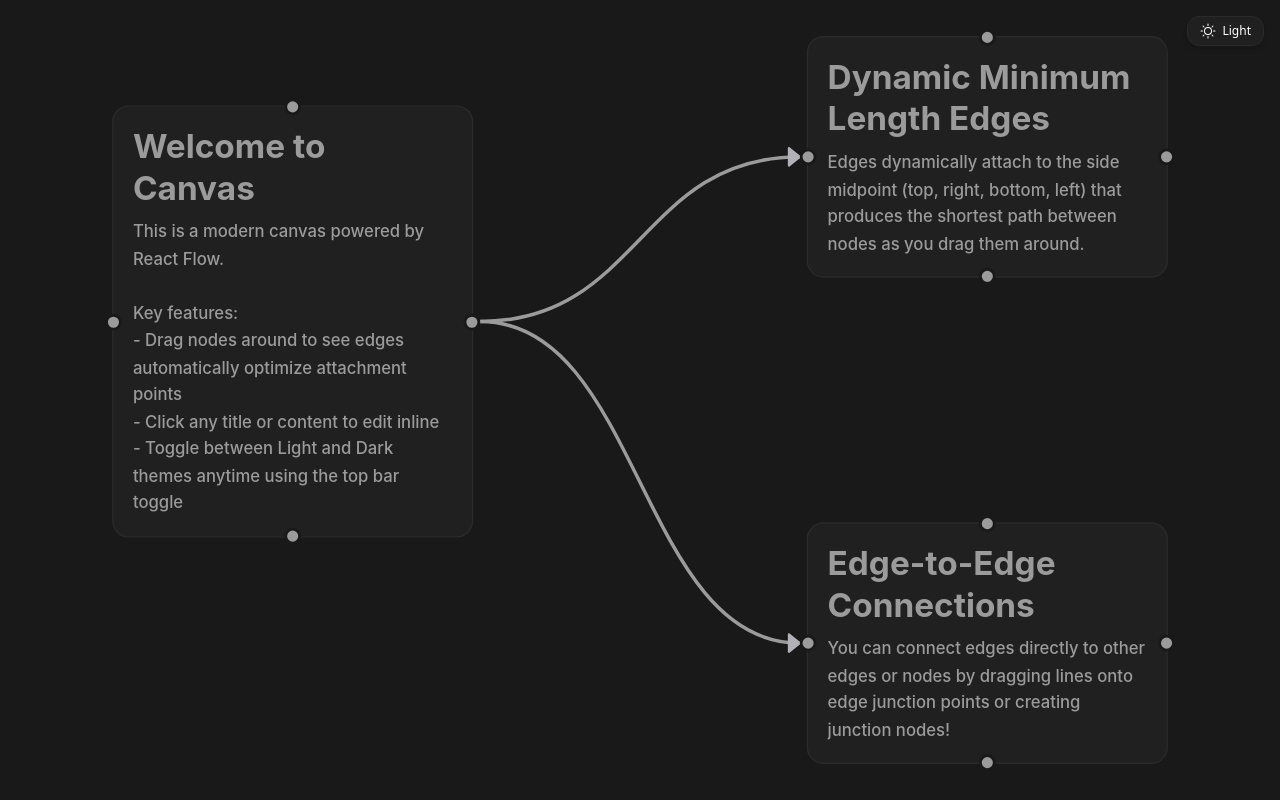
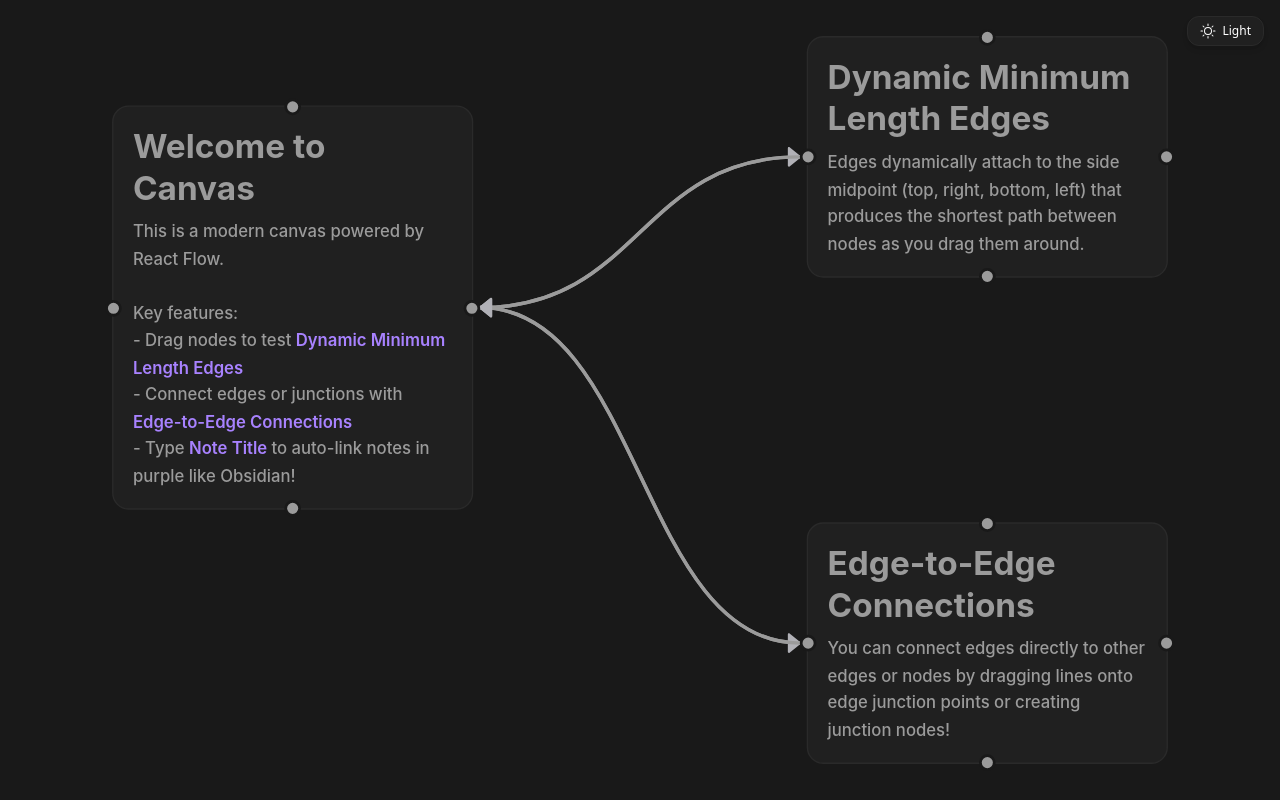
Before and after one commit to General-Specialist/canvas, a React (Vite) app: page / in a window 1280 px wide. Built offline with nearby package versions, Linux system fonts and the light colour scheme; the HTML template or start-up script is replaced by a standard one.

Commit message:
wiki linking

```diff
--- /dev/null
+++ b/src/components/WikilinkText.tsx
@@ -0,0 +1,159 @@
+import React, { useCallback } from 'react';
+import { useReactFlow } from '@xyflow/react';
+import { CanvasNode } from '../types/canvas';
+
+interface WikilinkTextProps {
+  text: string;
+  sourceNodeId?: string;
+  className?: string;
+  onTextClick?: (e: React.MouseEvent) => void;
+}
+
+export interface WikilinkSegment {
+  type: 'text' | 'wikilink';
+  content: string;
+  target?: string;
+}
+
+export function parseWikilinks(text: string): WikilinkSegment[] {
+  if (!text) return [];
+  const regex = /\[\[(.*?)\]\]/g;
+  const result: WikilinkSegment[] = [];
+  let lastIndex = 0;
+  let match: RegExpExecArray | null;
+
+  while ((match = regex.exec(text)) !== null) {
+    if (match.index > lastIndex) {
+      result.push({
+        type: 'text',
+        content: text.slice(lastIndex, match.index),
+      });
+    }
+
+    const rawInner = match[1];
+    let target = rawInner.trim();
+    let display = target;
+
+    if (target.includes('|')) {
+      const parts = target.split('|');
+      target = parts[0].trim();
+      display = parts.slice(1).join('|').trim();
+    }
+
+    if (target) {
+      result.push({
+        type: 'wikilink',
+        content: display || target,
+        target: target,
+      });
+    } else {
+      result.push({
+        type: 'text',
+        content: '[[]]',
+      });
+    }
+
+    lastIndex = regex.lastIndex;
+  }
+
+  if (lastIndex < text.length) {
+    result.push({
+      type: 'text',
+      content: text.slice(lastIndex),
+    });
+  }
+
+  return result;
+}
+
+export const WikilinkText: React.FC<WikilinkTextProps> = ({
+  text,
+  sourceNodeId,
+  className = '',
+  onTextClick,
+}) => {
+  const { getNodes, setNodes, fitView } = useReactFlow();
+
+  const handleLinkClick = useCallback(
+    (targetTitle: string, e: React.MouseEvent) => {
+      e.stopPropagation();
+      if (!targetTitle) return;
+
+      const allNodes = getNodes() as CanvasNode[];
+      const lowerTarget = targetTitle.trim().toLowerCase();
+
+      const existingNode = allNodes.find((n) => {
+        const title = (n.data as any)?.title;
+        return (
+          (typeof title === 'string' && title.trim().toLowerCase() === lowerTarget) ||
+          n.id.trim().toLowerCase() === lowerTarget
+        );
+      });
+
+      if (existingNode) {
+        setNodes((nds) =>
+          nds.map((n) => ({
+            ...n,
+            selected: n.id === existingNode.id,
+          }))
+        );
+        fitView({
+          nodes: [{ id: existingNode.id }],
+          duration: 500,
+          padding: 0.4,
+        });
+      } else {
+        // Create new node if target node does not exist yet (Obsidian style)
+        const sourceNode = sourceNodeId ? allNodes.find((n) => n.id === sourceNodeId) : undefined;
+        const basePos = sourceNode ? sourceNode.position : { x: 300, y: 200 };
+        const newId = `note-${Date.now()}`;
+        const newNode: CanvasNode = {
+          id: newId,
+          type: 'noteNode',
+          position: {
+            x: basePos.x + 320,
+            y: basePos.y + (Math.floor(Math.random() * 60) - 30),
+          },
+          data: {
+            title: targetTitle,
+            content: '',
+            updatedAt: new Date().toISOString(),
+          },
+          selected: true,
+        };
+
+        setNodes((nds) => [...nds.map((n) => ({ ...n, selected: false })), newNode]);
+        setTimeout(() => {
+          fitView({
+            nodes: [{ id: newId }],
+            duration: 500,
+            padding: 0.4,
+          });
+        }, 50);
+      }
+    },
+    [getNodes, setNodes, fitView, sourceNodeId]
+  );
+
+  const segments = parseWikilinks(text);
+
+  return (
+    <span className={className} onClick={onTextClick}>
+      {segments.map((seg, idx) => {
+        if (seg.type === 'wikilink' && seg.target) {
+          return (
+            <span
+              key={idx}
+              onClick={(e) => handleLinkClick(seg.target!, e)}
+              className="text-[var(--wikilink-color)] hover:text-[var(--wikilink-hover)] font-semibold hover:underline cursor-pointer transition-colors"
+              title={`Jump to [[${seg.target}]]`}
+            >
+              {seg.content}
+            </span>
+          );
+        }
+        return <React.Fragment key={idx}>{seg.content}</React.Fragment>;
+      })}
+    </span>
+  );
+};
--- a/src/components/nodes/GroupNode.tsx
+++ b/src/components/nodes/GroupNode.tsx
@@ -1,9 +1,10 @@
-import React, { useState, memo, useCallback, useRef, useLayoutEffect } from 'react';
+import React, { useState, memo, useCallback, useRef, useLayoutEffect, useEffect } from 'react';
 import { NodeProps, useReactFlow, NodeResizer } from '@xyflow/react';
 import { Trash, Palette } from '@phosphor-icons/react';
 import { GroupNodeData, CanvasEdge } from '../../types/canvas';
 import { FourWayHandles } from './FourWayHandles';
 import { expandGroupEdges, syncAutoEdges } from '../../utils/edgeUtils';
+import { WikilinkText } from '../WikilinkText';
 
 const COLOR_THEMES: Record<string, { bg: string; border: string; text: string }> = {
   blue: {
@@ -38,18 +39,25 @@ export const GroupNode: React.FC<NodeProps> = memo(({ id, data, selected, isConn
   const groupData = data as unknown as GroupNodeData;
 
   const [title, setTitle] = useState(groupData.title || 'Group');
+  const [isEditingTitle, setIsEditingTitle] = useState(false);
   const titleRef = useRef<HTMLTextAreaElement>(null);
   const currentColor = groupData.color && COLOR_THEMES[groupData.color] ? groupData.color : 'blue';
   const themeStyles = COLOR_THEMES[currentColor];
 
   const [showColorPicker, setShowColorPicker] = useState(false);
 
+  useEffect(() => {
+    if (isEditingTitle && titleRef.current) {
+      titleRef.current.focus();
+    }
+  }, [isEditingTitle]);
+
   useLayoutEffect(() => {
-    if (titleRef.current) {
+    if (isEditingTitle && titleRef.current) {
       titleRef.current.style.height = 'auto';
       titleRef.current.style.height = `${titleRef.current.scrollHeight}px`;
     }
-  }, [title]);
+  }, [title, isEditingTitle]);
 
   const updateGroupData = useCallback(
     (updates: Partial<GroupNodeData>) => {
@@ -132,14 +140,36 @@ export const GroupNode: React.FC<NodeProps> = memo(({ id, data, selected, isConn
       {/* Group Header Bar (Seamless transparent background with multi-line textarea title) */}
       <div className="flex items-start justify-between px-4 py-3 select-none">
         <div className="flex items-center gap-2 flex-1 min-w-0">
+          {isEditingTitle ? (
             <textarea
               ref={titleRef}
               rows={1}
               value={title}
               onChange={handleTitleChange}
+              onBlur={() => setIsEditingTitle(false)}
+              onKeyDown={(e) => {
+                if (e.key === 'Enter' && !e.shiftKey) {
+                  e.preventDefault();
+                  setIsEditingTitle(false);
+                } else if (e.key === 'Escape') {
+                  setIsEditingTitle(false);
+                }
+              }}
               placeholder="Group Title"
               className={`nodrag nopan bg-transparent text-5xl font-bold tracking-tight leading-tight focus:outline-none w-full resize-none overflow-hidden ${themeStyles.text}`}
             />
+          ) : (
+            <div
+              onClick={() => setIsEditingTitle(true)}
+              className={`nodrag nopan bg-transparent text-5xl font-bold tracking-tight leading-tight w-full cursor-text min-h-[50px] break-words whitespace-pre-wrap ${themeStyles.text}`}
+            >
+              {title.trim() ? (
+                <WikilinkText text={title} sourceNodeId={id} />
+              ) : (
+                <span className="opacity-50 select-none">Group Title</span>
+              )}
+            </div>
+          )}
         </div>
 
         {/* Action Controls */}
--- a/src/components/nodes/NoteNode.tsx
+++ b/src/components/nodes/NoteNode.tsx
@@ -2,6 +2,7 @@ import React, { useState, useEffect, useLayoutEffect, useRef, memo } from 'react
 import { NodeProps, useReactFlow } from '@xyflow/react';
 import { NoteNodeData } from '../../types/canvas';
 import { FourWayHandles } from './FourWayHandles';
+import { WikilinkText } from '../WikilinkText';
 
 import { syncAutoEdges } from '../../utils/edgeUtils';
 import { CanvasEdge } from '../../types/canvas';
@@ -12,6 +13,9 @@ export const NoteNode: React.FC<NodeProps> = memo(({ id, data, selected, isConne
 
   const [localTitle, setLocalTitle] = useState(nodeData.title || '');
   const [localContent, setLocalContent] = useState(nodeData.content || '');
+
+  const [isEditingTitle, setIsEditingTitle] = useState(false);
+  const [isEditingContent, setIsEditingContent] = useState(false);
 
   const titleRef = useRef<HTMLTextAreaElement>(null);
   const contentRef = useRef<HTMLTextAreaElement>(null);
@@ -28,21 +32,34 @@ export const NoteNode: React.FC<NodeProps> = memo(({ id, data, selected, isConne
     }
   }, [nodeData.content]);
 
+  // Focus textarea when entering edit mode
+  useEffect(() => {
+    if (isEditingTitle && titleRef.current) {
+      titleRef.current.focus();
+    }
+  }, [isEditingTitle]);
+
+  useEffect(() => {
+    if (isEditingContent && contentRef.current) {
+      contentRef.current.focus();
+    }
+  }, [isEditingContent]);
+
   // Dynamically adjust title textarea height to fit text content
   useLayoutEffect(() => {
-    if (titleRef.current) {
+    if (isEditingTitle && titleRef.current) {
       titleRef.current.style.height = 'auto';
       titleRef.current.style.height = `${titleRef.current.scrollHeight}px`;
     }
-  }, [localTitle]);
+  }, [localTitle, isEditingTitle]);
 
   // Dynamically adjust content textarea height to fit text content
   useLayoutEffect(() => {
-    if (contentRef.current) {
+    if (isEditingContent && contentRef.current) {
       contentRef.current.style.height = 'auto';
       contentRef.current.style.height = `${contentRef.current.scrollHeight}px`;
     }
-  }, [localContent]);
+  }, [localContent, isEditingContent]);
 
   const updateNodeData = (updates: Partial<NoteNodeData>) => {
     setNodes((nds) => {
@@ -94,31 +111,67 @@ export const NoteNode: React.FC<NodeProps> = memo(({ id, data, selected, isConne
       {/* Handles */}
       <FourWayHandles isConnectable={isConnectable} />
 
-      {/* Auto-growing Title (2x bigger than content text: 24px vs 12px) */}
+      {/* Title Field (Renders [[wikilinks]] as purple text when not editing) */}
+      {isEditingTitle ? (
         <textarea
           ref={titleRef}
           rows={1}
           value={localTitle}
           onChange={handleTitleChange}
+          onBlur={() => setIsEditingTitle(false)}
           onKeyDown={(e) => {
             if (e.key === 'Enter' && !e.shiftKey) {
               e.preventDefault();
-            contentRef.current?.focus();
+              setIsEditingTitle(false);
+              setIsEditingContent(true);
+            } else if (e.key === 'Escape') {
+              setIsEditingTitle(false);
             }
           }}
           placeholder="Node name"
           className="nodrag nopan w-full bg-transparent text-2xl font-bold text-[var(--text-normal)] placeholder-[var(--text-light)] focus:outline-none mb-1.5 font-sans leading-tight resize-none overflow-hidden"
         />
+      ) : (
+        <div
+          onClick={() => setIsEditingTitle(true)}
+          className="nodrag nopan w-full bg-transparent text-2xl font-bold text-[var(--text-normal)] mb-1.5 font-sans leading-tight cursor-text min-h-[32px] break-words whitespace-pre-wrap"
+        >
+          {localTitle.trim() ? (
+            <WikilinkText text={localTitle} sourceNodeId={id} />
+          ) : (
+            <span className="text-[var(--text-light)] select-none">Node name</span>
+          )}
+        </div>
+      )}
 
-      {/* Auto-growing Content */}
+      {/* Content Field (Renders [[wikilinks]] as purple text when not editing) */}
+      {isEditingContent ? (
         <textarea
           ref={contentRef}
           rows={1}
           value={localContent}
           onChange={handleContentChange}
+          onBlur={() => setIsEditingContent(false)}
+          onKeyDown={(e) => {
+            if (e.key === 'Escape') {
+              setIsEditingContent(false);
+            }
+          }}
           placeholder="Type your notes here..."
           className="nodrag nopan w-full bg-transparent text-xs font-medium text-[var(--text-normal)] placeholder-[var(--text-light)] focus:outline-none resize-none leading-relaxed font-sans cursor-text overflow-hidden antialiased subpixel-antialiased"
         />
+      ) : (
+        <div
+          onClick={() => setIsEditingContent(true)}
+          className="nodrag nopan w-full bg-transparent text-xs font-medium text-[var(--text-normal)] leading-relaxed font-sans cursor-text min-h-[20px] break-words whitespace-pre-wrap antialiased subpixel-antialiased"
+        >
+          {localContent.trim() ? (
+            <WikilinkText text={localContent} sourceNodeId={id} />
+          ) : (
+            <span className="text-[var(--text-light)] select-none">Type your notes here...</span>
+          )}
+        </div>
+      )}
     </div>
   );
 });
--- a/src/index.css
+++ b/src/index.css
@@ -40,6 +40,8 @@
   --handle-border: var(--color-dark-bg);
   --edge-stroke: var(--color-dark-text-normal);
   --edge-stroke-selected: var(--color-dark-text-hover);
+  --wikilink-color: #a882ff;
+  --wikilink-hover: #c084fc;
 }
 
 [data-theme="light"] {
@@ -61,6 +63,8 @@
   --handle-border: var(--color-white);
   --edge-stroke: var(--color-text-normal-black);
   --edge-stroke-selected: var(--color-text-hover-black);
+  --wikilink-color: #705dcf;
+  --wikilink-hover: #6b21a8;
 }
 
 @layer base {
--- a/src/utils/storage.ts
+++ b/src/utils/storage.ts
@@ -13,7 +13,7 @@ const initialDefaultNodes: CanvasNode[] = [
     data: {
       title: 'Welcome to Canvas',
       content:
-        'This is a modern canvas powered by React Flow.\n\nKey features:\n- Drag nodes around to see edges automatically optimize attachment points\n- Click any title or content to edit inline\n- Toggle between Light and Dark themes anytime using the top bar toggle',
+        'This is a modern canvas powered by React Flow.\n\nKey features:\n- Drag nodes to test [[Dynamic Minimum Length Edges]]\n- Connect edges or junctions with [[Edge-to-Edge Connections]]\n- Type [[Note Title]] to auto-link notes in purple like Obsidian!',
       pinned: false,
       updatedAt: new Date().toISOString(),
     },
```
Lines whose indentation alone changed are shown as unchanged.
